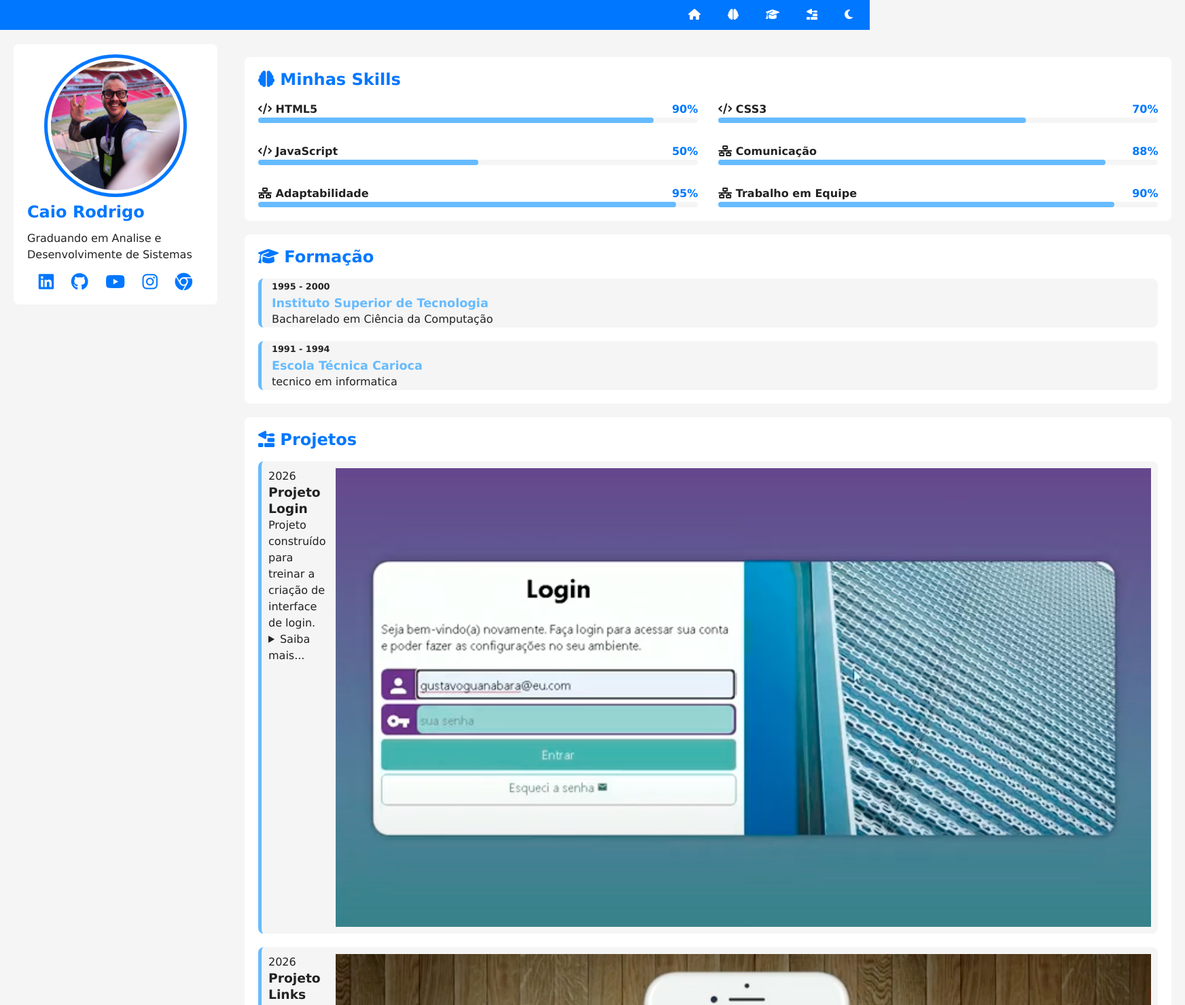
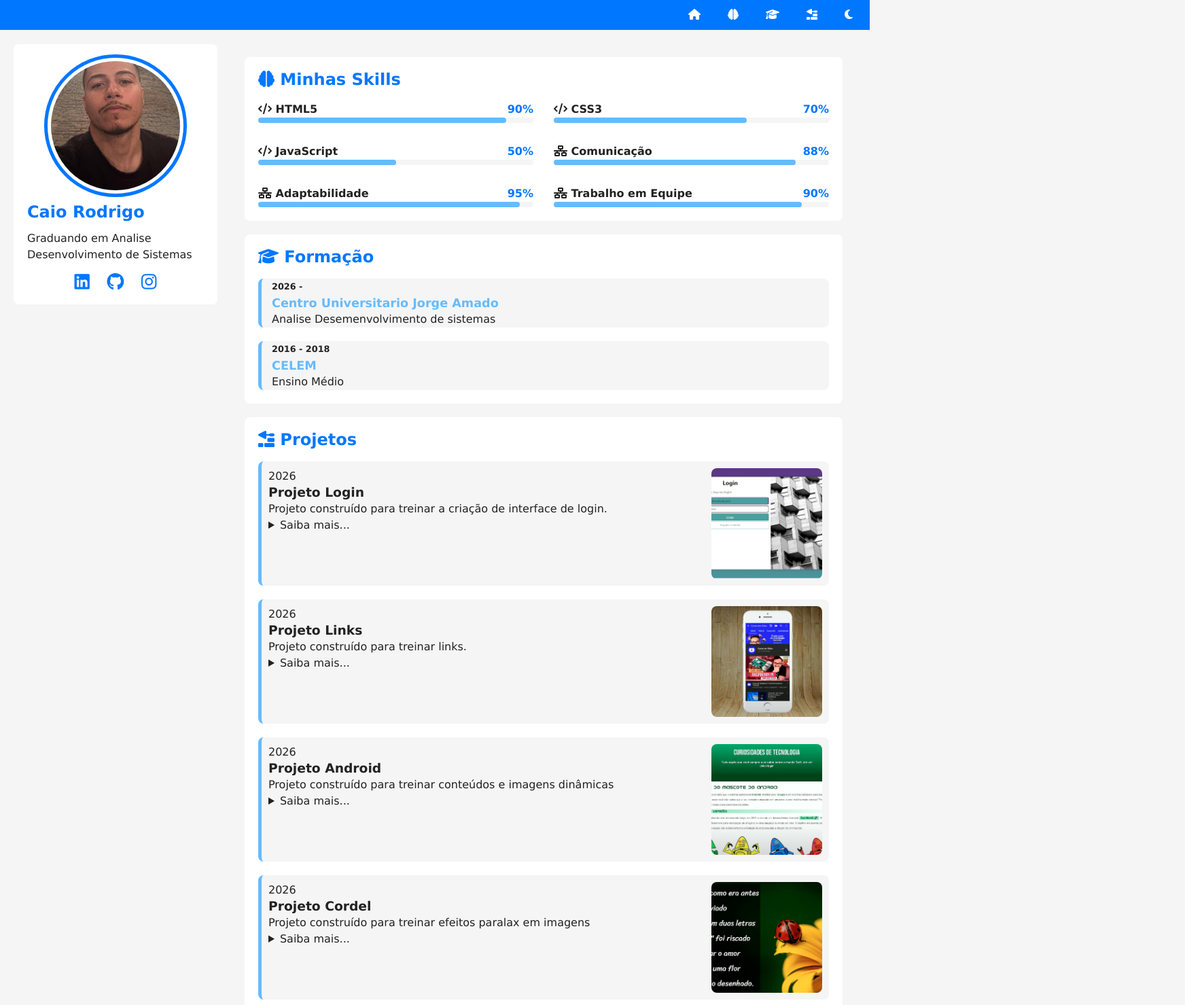
Before and after one commit to Rodriigocamposs/projeto-portfolio, a plain HTML site: page index.html in a window 1280 px wide. Shown: the top 1479 px of the page at 68% size, 1744 px wide, since content can reach past the window. Drawn offline with Linux system fonts and the light colour scheme.

Commit message:
atualizando portfolio

```diff
--- a/estilos/style.css
+++ b/estilos/style.css
@@ -74,7 +74,7 @@ nav#menu a:hover{
 
 main{
   display: grid;
-  grid-template-columns: auto 90vw auto;
+  grid-template-columns: auto minmax(0, 1fr) auto;
   gap: 20px;
   margin-top: 20px;
 }
--- a/index.html
+++ b/index.html
@@ -8,8 +8,10 @@
     <link rel="shortcut icon" href="favicon.svg" type="image/svg">
     <script src="https://kit.fontawesome.com/83d5a26c04.js" crossorigin="anonymous"></script>
 </head>
+
 <body>
     <header>
+
         <nav id="menu">
             <ul>
                 <li><a href="#ficha" class="link"><i class="fa-solid fa-house"></i></a></li>
@@ -19,19 +21,22 @@
                 <li><a href="#" class="link" id="botao-tema"><i class="fa-solid fa-moon"></i></a></li>
             </ul>
         </nav>
+
     </header>
 
     <main>
+
         <section id="ficha">
-            <img src="imagens/guanabara-perfil.jpg" alt="" class="foto">
+            <img src="imagens/caio.png" alt="" class="foto">
             <h1>Caio Rodrigo</h1>
-            <p>Graduando em Analise e Desenvolvimente de Sistemas</p>
+            <p>Graduando em Analise Desenvolvimento de Sistemas</p>
+
             <div id="social">
+
                 <a href="#" target="_blank" rel="nofollow"><i class="fa-brands fa-linkedin"></i></a>
                 <a href="#" target="_blank" rel="nofollow"><i class="fa-brands fa-github"></i></a>
-                <a href="#" target="_blank" rel="nofollow"><i class="fa-brands fa-youtube"></i></a>
                 <a href="#" target="_blank" rel="nofollow"><i class="fa-brands fa-instagram"></i></a>
-                <a href="#" target="_blank" rel="nofollow"><i class="fa-brands fa-chrome"></i></a>
+
             </div>
         </section>
 
@@ -134,15 +139,15 @@
 
                 <div id="formacao-container">
                     <div class="curso">
-                        <p class="periodo">1991 - 1994</p>
-                        <h3 class="instituicao">Escola Técnica Carioca</h3>
-                        <p class="titulacao">tecnico em informatica</p>
+                        <p class="periodo">2016 - 2018</p>
+                        <h3 class="instituicao">CELEM</h3>
+                        <p class="titulacao">Ensino Médio</p>
                     </div>
 
                     <div class="curso">
-                        <p class="periodo">1995 - 2000</p>
-                        <h3 class="instituicao">Instituto Superior de Tecnologia</h3>
-                        <p class="titulacao">Bacharelado em Ciência da Computação</p>
+                        <p class="periodo">2026 - </p>
+                        <h3 class="instituicao">Centro Universitario Jorge Amado</h3>
+                        <p class="titulacao">Analise Desemenvolvimento de sistemas</p>
                     </div>
                 </div>
 
@@ -152,21 +157,9 @@
                 <h2><i class="fa-solid fa-trowel-bricks"></i> Projetos</h2>
 
                 <div id="projeto-container">
-                    <div class="projeto">
-                        <img src="imagens/projeto-01-videos.jpg" alt="">
-                        <div class="projeto-info">
-                            <p class="periodo">2026</p>
-                            <h3 class="titulo">Projeto de Vídeos</h3>
-                            <p>Projeto construído para treinar a inserção de vídeos em nosso site</p>
-                            <details class="descricao">
-                                <summary>Saiba mais...</summary>
-                                <p>Lorem ipsum dolor sit amet consectetur, adipisicing elit. Vel cum omnis quisquam a incidunt natus molestias fuga impedit ipsa eligendi. Vitae, culpa. Error necessitatibus voluptatem eum aperiam illum fuga accusantium.</p>
-                            </details>
-                        </div>
-                    </div>
 
                     <div class="projeto">
-                        <img src="imagens/projeto-02-cordel.jpg" alt="">
+                        <img src="imagens/projeto-02-cordel.jpg" alt="" class="foto">
                         <div class="projeto-info">
                             <p class="periodo">2026</p>
                             <h3 class="titulo">Projeto Cordel</h3>
@@ -179,7 +172,7 @@
                     </div>
 
                     <div class="projeto">
-                        <img src="imagens/projeto-03-android.jpg" alt="">
+                        <img src="imagens/projeto-03-android.jpg" alt="" class="foto">
                         <div class="projeto-info">
                             <p class="periodo">2026</p>
                             <h3 class="titulo">Projeto Android</h3>
@@ -192,7 +185,7 @@
                     </div>
 
                     <div class="projeto">
-                        <img src="imagens/projeto-04-links.jpg" alt="">
+                        <img src="imagens/projeto-04-links.jpg" alt="" class="foto">
                         <div class="projeto-info">
                             <p class="periodo">2026</p>
                             <h3 class="titulo">Projeto Links</h3>
@@ -205,7 +198,7 @@
                     </div>
 
                     <div class="projeto">
-                        <img src="imagens/projeto-05-login.jpg" alt="">
+                        <img src="imagens/projeto-login.png" alt="" class="foto">
                         <div class="projeto-info">
                             <p class="periodo">2026</p>
                             <h3 class="titulo">Projeto Login</h3>
```
Also changed, not shown: imagens/caio.png (added), imagens/guanabara-perfil.jpg (deleted), imagens/projeto-login.png (added).
